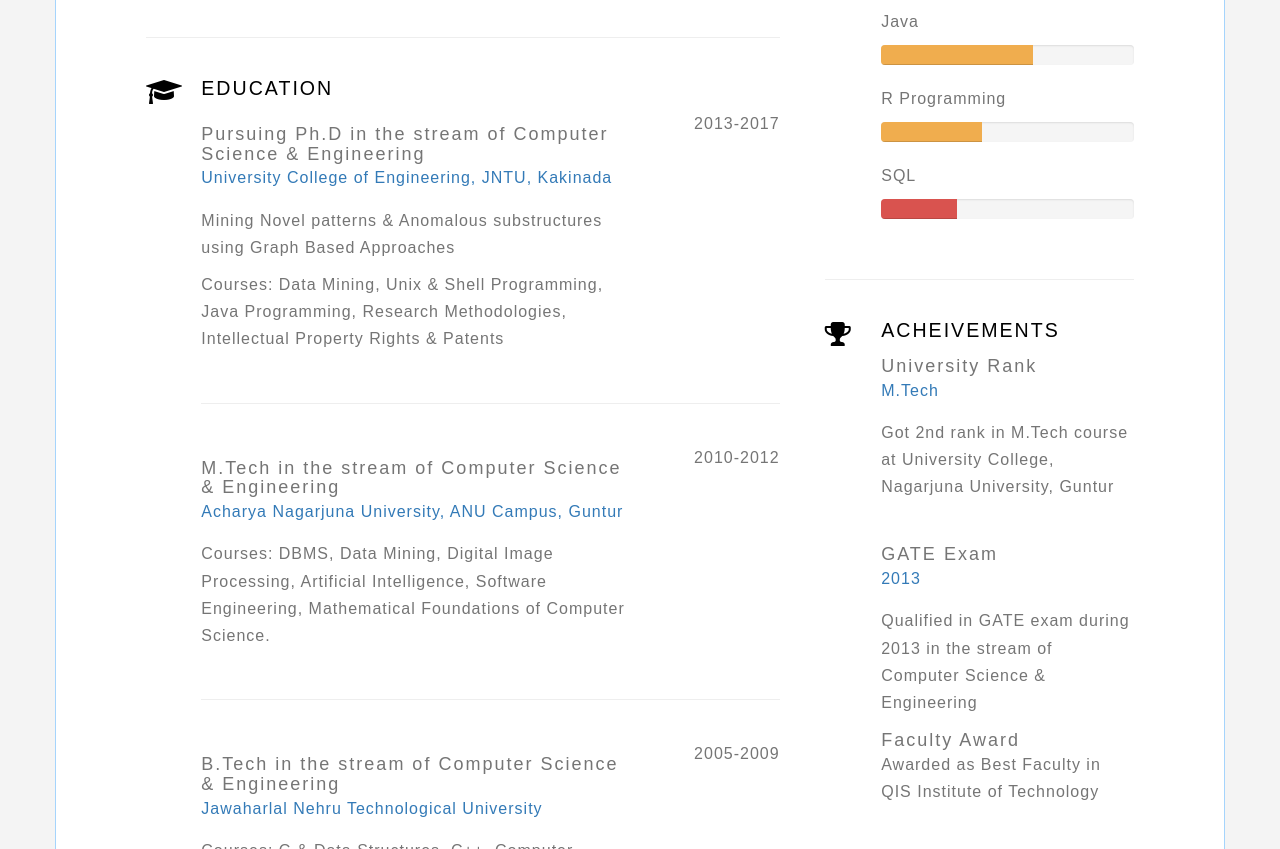
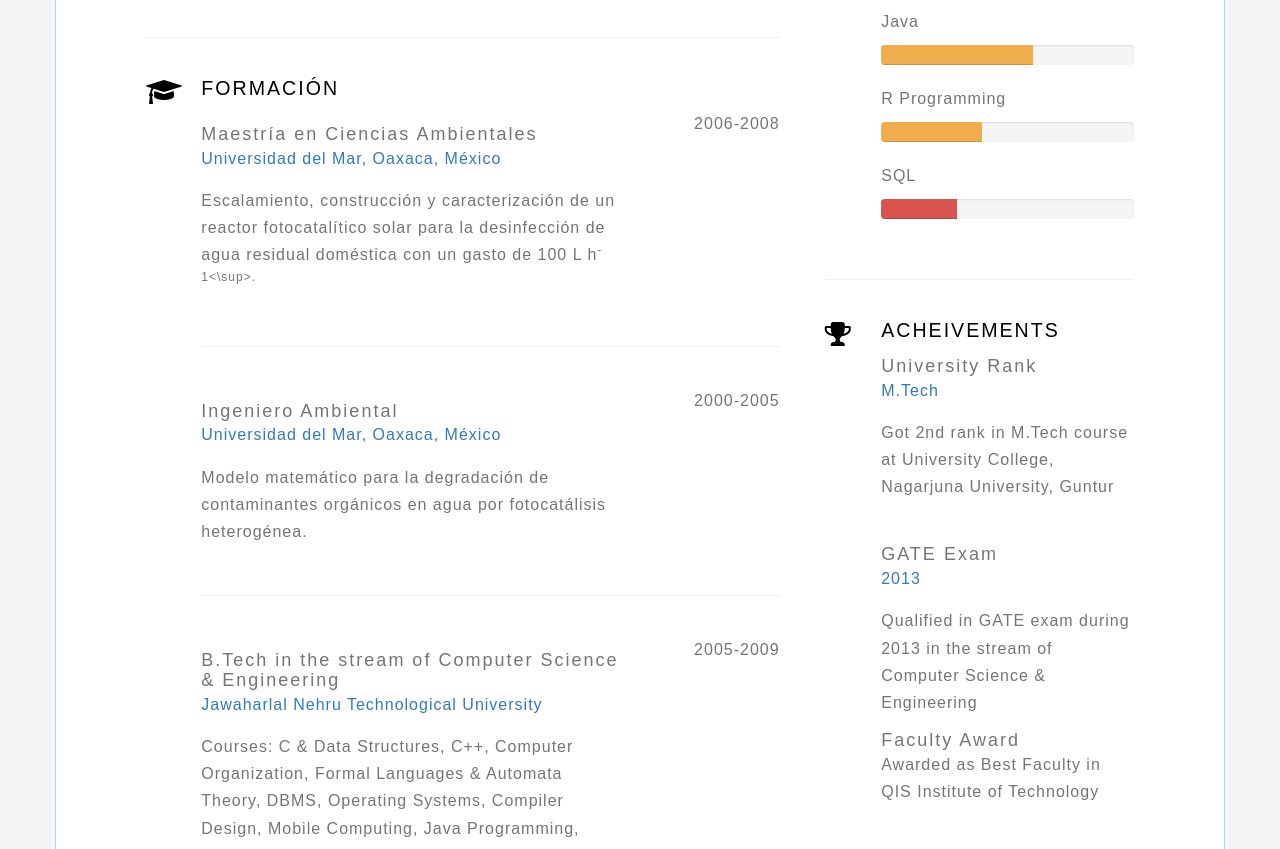
Before and after one commit to css-umar/css-umar.github.io, a plain HTML site: page index.html in a window 1280 px wide. Shown: the part 758-1607 px from the top of the page. Drawn offline with nearby package versions, Linux system fonts and the light colour scheme; a script that the page names is missing; a web font is replaced by a local one.

Commit message:
24062021

```diff
--- a/index.html
+++ b/index.html
@@ -143,19 +143,18 @@
                 </div><!--icon end-->
 
                 <div class="col-sm-11">
-                    <h3>Education</h3>
+                    <h3>Formación</h3>
 
                     <div class="row">
                         <div class="col-md-9">
-                            <h4>Pursuing Ph.D in the stream of Computer Science &amp; Engineering</h4>
-                            <p class="sub"><a href="">University College of Engineering, JNTU, Kakinada</a>
+                            <h4>Maestría en Ciencias Ambientales </h4>
+                            <p class="sub"><a href="">Universidad del Mar, Oaxaca, México</a>
                             </p>
-                            <p>Mining Novel patterns &amp; Anomalous substructures using Graph Based Approaches</p>
-                            <p> Courses: Data Mining, Unix &amp; Shell Programming, Java Programming, Research Methodologies, Intellectual Property Rights &amp; Patents </p>
+                            <p>Escalamiento, construcción y caracterización de un reactor fotocatalítico solar para la desinfección de agua residual doméstica con un gasto de 100 L h<sup>-1<\sup>.</p>
                         </div>
 
                         <div class="year col-md-3">
-                            <p>2013-2017</p>
+                            <p>2006-2008</p>
                         </div>
                     </div><!--Education & Certification 1 end-->
 
@@ -163,14 +162,13 @@
 
                     <div class="row">
                         <div class="col-md-9">
-                            <h4>M.Tech in the stream of Computer Science &amp; Engineering</h4>
-                            <p class="sub"><a href="">Acharya Nagarjuna University, ANU Campus, Guntur</a>
-                            </p>
-                            <p>Courses: DBMS, Data Mining, Digital Image Processing, Artificial Intelligence, Software Engineering, Mathematical Foundations of Computer Science.</p>
+                            <h4>Ingeniero Ambiental</h4>
+                            <p class="sub"><a href="">Universidad del Mar, Oaxaca, México</a></p>
+														<p>Modelo matemático para la degradación de contaminantes orgánicos en agua por fotocatálisis heterogénea.</p>
                         </div>
 
                         <div class="year col-md-3">
-                            <p>2010-2012</p>
+                            <p>2000-2005</p>
                         </div>
                     </div><!--Education & Certification 2 end-->
 
```
Also changed, not shown: img/profpic1.jpg (deleted).
